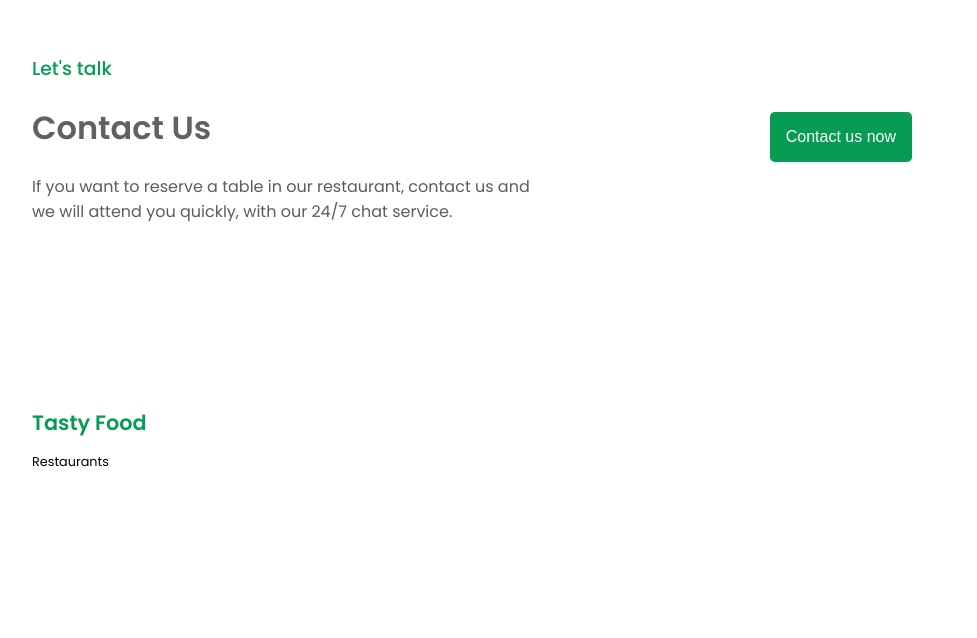
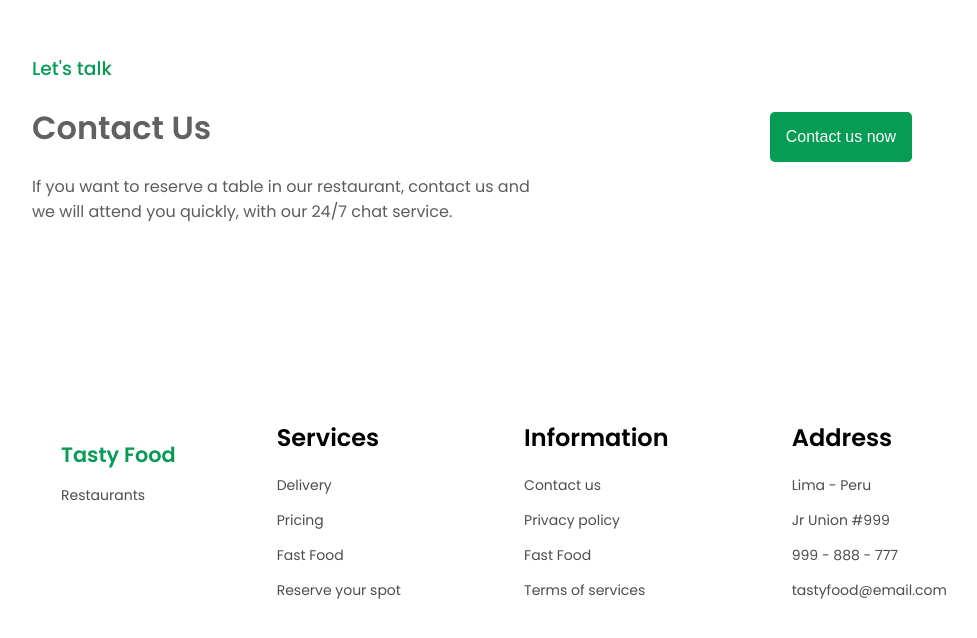
Before and after one commit to VincentCarlosTrono/Tasty-food, a React (Create React App) app: page / in a window 1280 px wide. Shown: the part 3957-4595 px from the top of the page, without its empty margins (168-1145 px from the left). Built offline with nearby package versions, Linux system fonts and the light colour scheme; some icons are missing.

Commit message:
finishing my old work

```diff
--- a/src/Component/Footer.css
+++ b/src/Component/Footer.css
@@ -1,5 +1,6 @@
 .main-footer {
-  padding: 150px 0;
+  padding: 180px 0 50px 0;
+  justify-content: space-between;
 }
 .main-footer h1 {
   font-size: 1.3rem;
@@ -7,9 +8,18 @@
   padding-bottom: 0.1rem;
   color: rgb(6, 156, 84);
 }
+.main-footer h2 {
+  font-size: 1.5rem;
+  font-weight: 600;
+  margin-top: auto;
+}
 .main-footer p {
-  padding: 0.0001rem 0;
-  font-size: 0.8rem;
+  font-size: 14px;
+  color: rgb(78, 76, 76);
+}
+.main-footer p:hover {
+  cursor: pointer;
+  color: black;
 }
 .list ul {
   display: flex;
@@ -23,9 +33,18 @@
   transition: 0.3s;
 }
 .footer-lines {
-  padding: 0.2rem 4.5rem;
+  padding: 5px 4rem;
 }
-.list-in ul {
+.footer-info {
   display: flex;
-  gap: 2rem;
+  justify-content: space-evenly;
 }
+.footer-links {
+  display: flex;
+  gap: 7.7rem;
+}
+.copyright {
+  color: rgb(97, 95, 95);
+  align-items: center;
+  font-size: 12px;
+}
--- a/src/Component/Footer.tsx
+++ b/src/Component/Footer.tsx
@@ -1,10 +1,35 @@
 import React from "react";
 import "./Footer.css";
+
+const footerLink = [
+  {
+    title: "Services",
+    sub1: "Delivery",
+    sub2: "Pricing",
+    sub3: "Fast Food",
+    sub4: "Reserve your spot",
+  },
+  {
+    title: "Information",
+    sub1: "Contact us",
+    sub2: "Privacy policy",
+    sub3: "Fast Food",
+    sub4: "Terms of services",
+  },
+  {
+    title: "Address",
+    sub1: "Lima - Peru",
+    sub2: "Jr Union #999",
+    sub3: "999 - 888 - 777",
+    sub4: "tastyfood@email.com",
+  },
+];
 
 export const Footer = () => {
   return (
     <div className="main-footer grid-container">
       <div className="footer-info container">
+        <div>
           <div className="footer-lines">
             <h1>Tasty Food</h1>
             <p>Restaurants</p>
@@ -23,6 +48,26 @@ export const Footer = () => {
             </ul>
           </div>
         </div>
+        <div className="footer-links">
+          {footerLink.map(({ title, sub1, sub2, sub3, sub4 }) => (
+            <div>
+              <h2>{title}</h2>
+              <p>
+                <a href="#Home">{sub1}</a>
+              </p>
+              <p>
+                <a href="#Home">{sub2}</a>
+              </p>
+              <p>
+                <a href="#Home">{sub3}</a>
+              </p>
+              <p>
+                <a href="#Home">{sub4}</a>
+              </p>
+            </div>
+          ))}
+        </div>
+      </div>
     </div>
   );
 };
--- a/src/Component/Header.tsx
+++ b/src/Component/Header.tsx
@@ -18,7 +18,6 @@ export const Header = () => {
               <a href="#Services">SERVICES</a>
             </li>
             <li>
-              {" "}
               <a href="#Menu">MENU</a>
             </li>
             <li>
```
Lines whose indentation alone changed are shown as unchanged.
